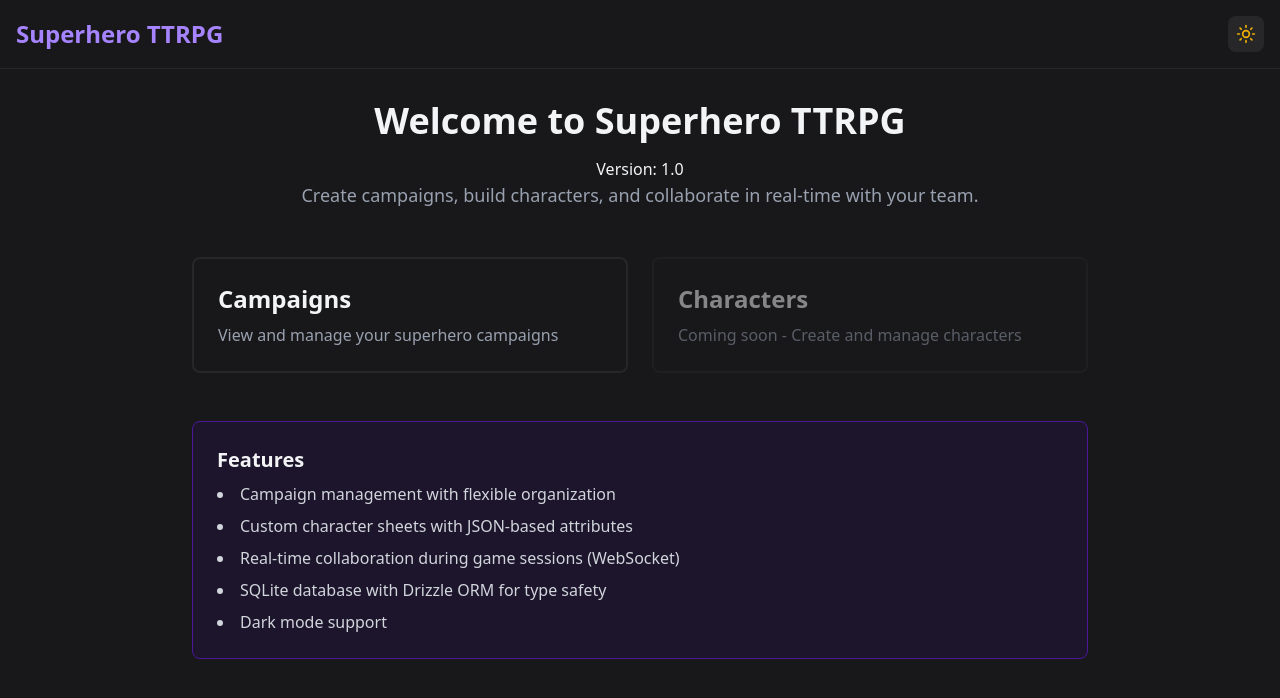
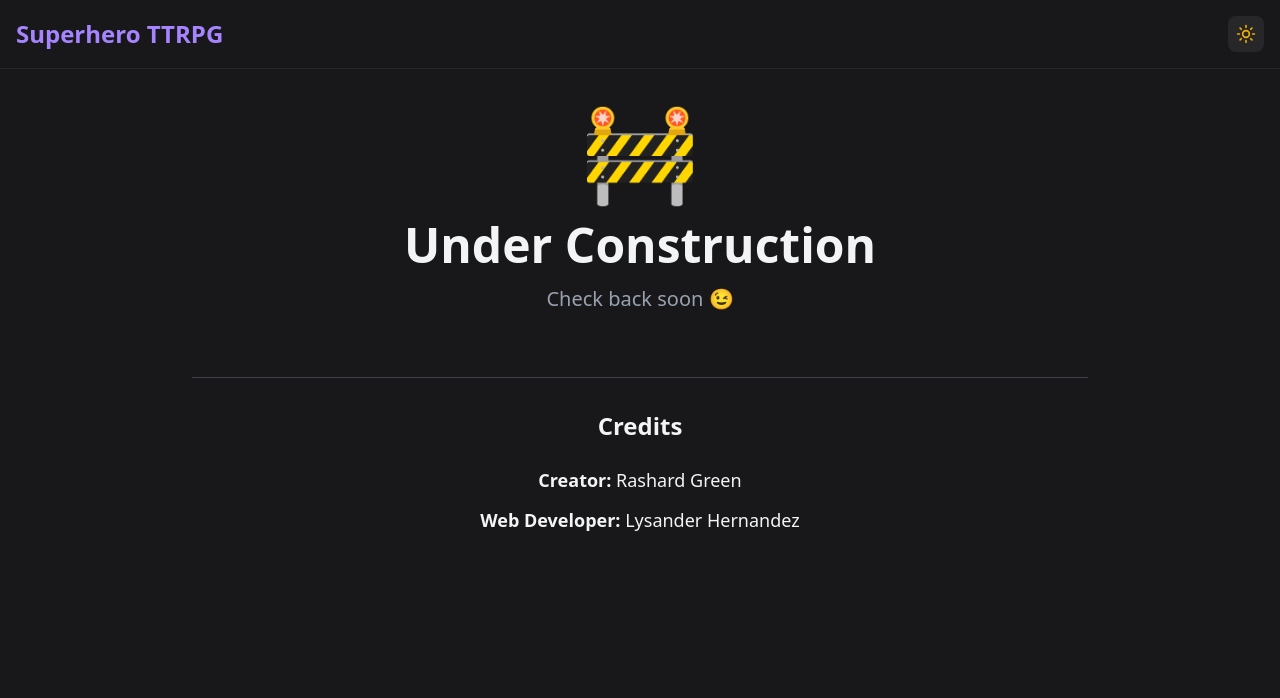
Before and after one commit to uatemycookie22/superhero-ttrpg, a Next.js app: page / in a window 1280 px wide. Shown: the top 698 px of the page. Built offline with nearby package versions, Linux system fonts and the light colour scheme.

Commit message:
construction page

```diff
--- a/src/app/page.tsx
+++ b/src/app/page.tsx
@@ -1,44 +1,24 @@
-import Link from 'next/link';
-
 export default function HomePage() {
   return (
-    <div className="max-w-4xl mx-auto">
-      <div className="text-center mb-12">
-        <h2 className="text-4xl font-bold mb-4">Welcome to Superhero TTRPG</h2>
-        <p>Version: 1.0</p>
-        <p className="text-lg text-gray-600 dark:text-gray-400">
-          Create campaigns, build characters, and collaborate in real-time with your team.
+    <div className="max-w-4xl mx-auto text-center">
+      <div className="mb-12">
+        <div className="text-8xl mb-6">🚧</div>
+        <h2 className="text-5xl font-bold mb-4">Under Construction</h2>
+        <p className="text-xl text-gray-600 dark:text-gray-400">
+          Check back soon 😉
         </p>
       </div>
 
-      <div className="grid md:grid-cols-2 gap-6">
-        <Link
-          href="/campaigns"
-          className="p-6 rounded-lg border-2 border-gray-200 dark:border-zinc-800 hover:border-violet-500 dark:hover:border-violet-500 transition-colors"
-        >
-          <h3 className="text-2xl font-semibold mb-2">Campaigns</h3>
-          <p className="text-gray-600 dark:text-gray-400">
-            View and manage your superhero campaigns
+      <div className="mt-16 pt-8 border-t border-gray-300 dark:border-zinc-700">
+        <h3 className="text-2xl font-semibold mb-6">Credits</h3>
+        <div className="space-y-3 text-lg">
+          <p>
+            <span className="font-semibold">Creator:</span> Rashard Green
           </p>
-        </Link>
-
-        <div className="p-6 rounded-lg border-2 border-gray-200 dark:border-zinc-800 opacity-50">
-          <h3 className="text-2xl font-semibold mb-2">Characters</h3>
-          <p className="text-gray-600 dark:text-gray-400">
-            Coming soon - Create and manage characters
+          <p>
+            <span className="font-semibold">Web Developer:</span> Lysander Hernandez
           </p>
         </div>
-      </div>
-
-      <div className="mt-12 p-6 bg-violet-50 dark:bg-violet-950/20 rounded-lg border border-violet-200 dark:border-violet-900">
-        <h3 className="text-xl font-semibold mb-2">Features</h3>
-        <ul className="list-disc list-inside space-y-2 text-gray-700 dark:text-gray-300">
-          <li>Campaign management with flexible organization</li>
-          <li>Custom character sheets with JSON-based attributes</li>
-          <li>Real-time collaboration during game sessions (WebSocket)</li>
-          <li>SQLite database with Drizzle ORM for type safety</li>
-          <li>Dark mode support</li>
-        </ul>
       </div>
     </div>
   );
```
